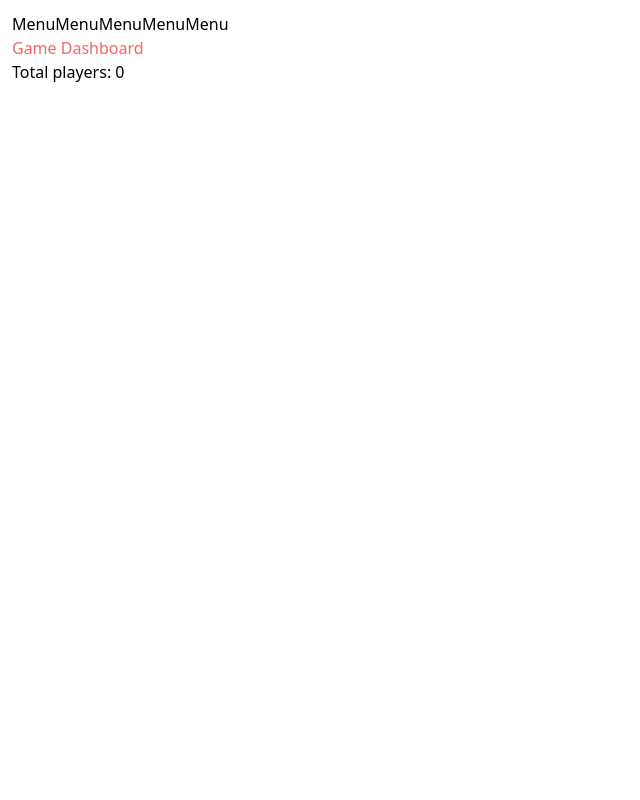
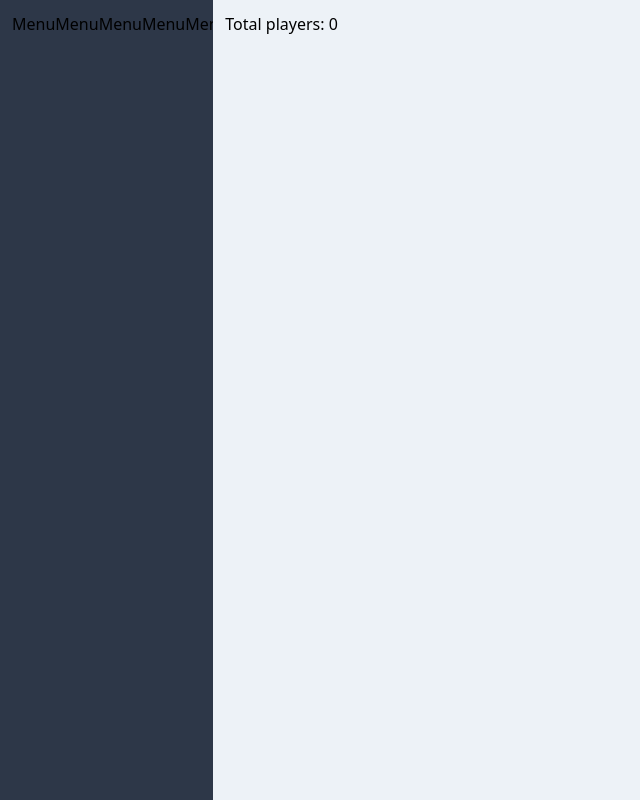
Before and after one commit to bonasunu/binar-ch8-bona, a React (Create React App) app in the folder client/challenge-8/: page / in a window 1280 px wide. Shown: the whole page, without its empty margins (0-640 px from the left). Built offline with nearby package versions, Linux system fonts and the light colour scheme; no server answers.

Commit message:
create and style Main, Navbar components

```diff
--- a/client/challenge-8/src/App.js
+++ b/client/challenge-8/src/App.js
@@ -1,11 +1,12 @@
 import React, { useEffect, useState } from 'react'
-import './styles/main.css'
 import Navbar from './components/Navbar'
+import Main from './components/Main'
 import playersService from './services/players'
 
 function App() {
   const [players, setPlayers] = useState([])
 
+  // fetch all players
   useEffect(() => {
     playersService
       .getAllPlayers()
@@ -13,11 +14,18 @@ function App() {
       .catch((e) => console.error(e.message))
   }, [])
 
+  // styling
+  const classes = {
+    wrapper: 'h-screen overflow-hidden grid grid-cols-6',
+    navClass: 'bg-gray-800 col-span-1 p-3',
+    mainClass: 'bg-gray-200 col-span-5 p-3',
+  }
+
+  // render
   return (
-    <div className="m-3">
-      <Navbar />
-      <h1 className="text-red-500">Game Dashboard</h1>
-      <p>Total players: {players.length}</p>
+    <div className={classes.wrapper}>
+      <Navbar navClass={classes.navClass} />
+      <Main totalPlayers={players.length} mainClass={classes.mainClass} />
     </div>
   )
 }
--- /dev/null
+++ b/client/challenge-8/src/components/Main.js
@@ -0,0 +1,9 @@
+import React from 'react'
+
+const Main = ({ totalPlayers, mainClass }) => (
+  <div className={mainClass}>
+    <p className="">Total players: {totalPlayers}</p>
+  </div>
+)
+
+export default Main
--- a/client/challenge-8/src/components/Navbar.js
+++ b/client/challenge-8/src/components/Navbar.js
@@ -1,13 +1,13 @@
 import React from 'react'
 
-const Navbar = () => {
+const Navbar = ({ navClass }) => {
   return (
-    <nav>
-      <a>Menu</a>
-      <a>Menu</a>
-      <a>Menu</a>
-      <a>Menu</a>
-      <a>Menu</a>
+    <nav className={navClass}>
+      <a href="/home">Menu</a>
+      <a href="/home">Menu</a>
+      <a href="/home">Menu</a>
+      <a href="/home">Menu</a>
+      <a href="/home">Menu</a>
     </nav>
   )
 }
--- a/client/challenge-8/src/index.js
+++ b/client/challenge-8/src/index.js
@@ -1,6 +1,7 @@
 import React from 'react'
 import ReactDOM from 'react-dom'
 import App from './App'
+import './styles/main.css'
 
 ReactDOM.render(
   <React.StrictMode>
```
